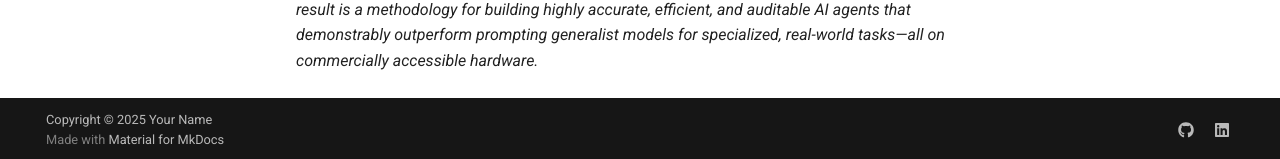
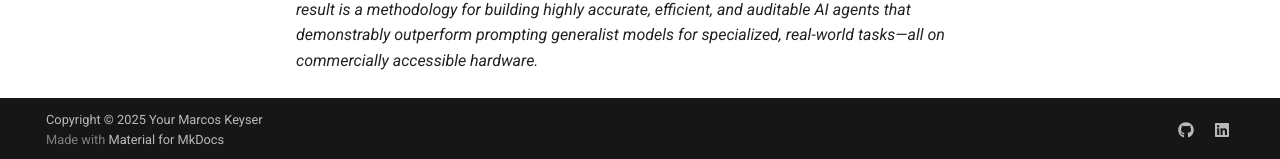
Before and after one commit to markeyser/colorless-green, an MkDocs documentation site: the page built from docs/index.md, in a window 1280 px wide and 900 px high, scrolled down 742 px. Shown: the part 738-897 px from the top of the window. Built offline with MkDocs 1.6.1 and Material for MkDocs 9.7.7, drawn with Linux system fonts in a browser that asks for light colours; comment, search, counter and statistics services are not loaded.

```diff
--- a/mkdocs.yml
+++ b/mkdocs.yml
@@ -48,13 +48,16 @@ theme:
     code: Roboto Mono
 
 # --- Copyright and Social Links ---
-copyright: "Copyright &copy; 2025 Your Name" # IMPORTANT: Change this!
+copyright: "Copyright &copy; 2025 Your Marcos Keyser" # IMPORTANT: Change this!
 extra:
   social:
     - icon: fontawesome/brands/github
-      link: "https://github.com/<your-github-username>" # IMPORTANT: Link to your profile
+      link: "https://github.com/markeyser" # IMPORTANT: Link to your profile
     - icon: fontawesome/brands/linkedin
-      link: "https://www.linkedin.com/in/<your-linkedin-id>/" # Optional but recommended
+      link: "https://www.linkedin.com/in/markeyser/" # Optional but recommended
+  analytics:
+    provider: google
+    property: "G-XJZL2DV1YH"
 
 extra_css:
   - https://cdn.jsdelivr.net/npm/katex@0.16.9/dist/katex.min.css
@@ -95,7 +98,10 @@ markdown_extensions:
 
 # --- Plugins ---
 plugins:
-  - search
+  - search:
+      lang:
+        - en
+      separator: '[\s\u200b\-]'
 
 # --- Navigation Structure ---
 nav:
```
